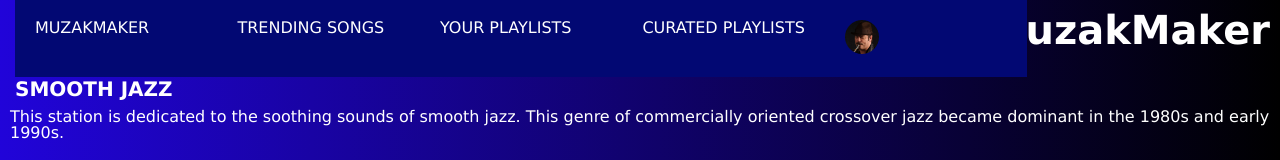
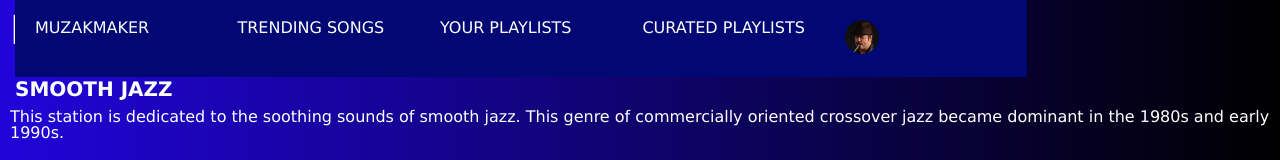
Before and after one commit to ZabdiOco/streamingmedia, a plain HTML site: page index.html in a window 1280 px wide. Shown: the top 160 px of the page. Drawn offline with Linux system fonts and the light colour scheme.

Commit message:
Update mystyle.css

```diff
--- a/mystyle.css
+++ b/mystyle.css
@@ -77,9 +77,6 @@ h1, h2, h3, nav {
     text-transform: uppercase;
     padding: 10px 5px;
 }
-.first{
-    font-variant: small-caps;
-}
 h1 {
     font-size: 1.25em;
 }
@@ -143,6 +140,9 @@ dl {
 dt {
     padding-right: 5px;
     font-style: italic;
+}
+.first {
+    font-variant: small-caps;
 }
 audio {
     position: absolute;
@@ -269,6 +269,10 @@ footer p{
 
 /*Medium sized screen*/
 @media screen and (min-width:834px) {
+    .logo {
+        display: inline-block;
+        position: absolute;
+    }
     ul {
         overflow: visible;
         position: absolute;
```
